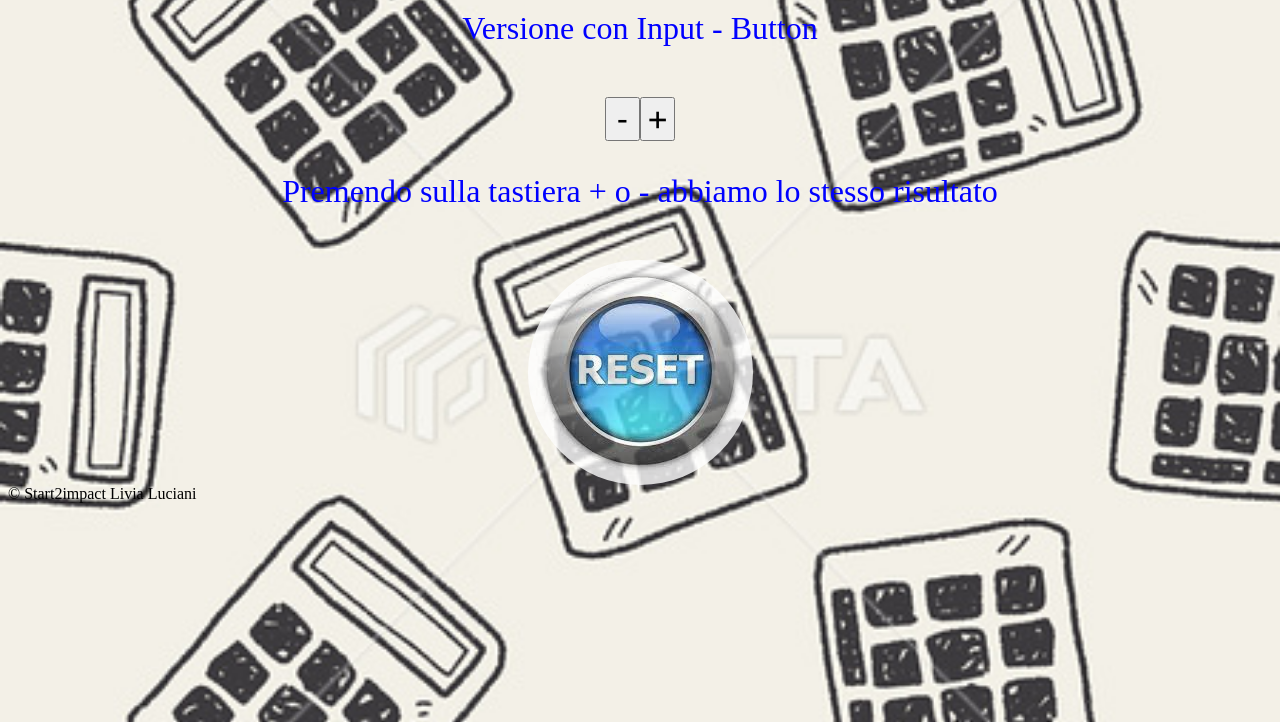
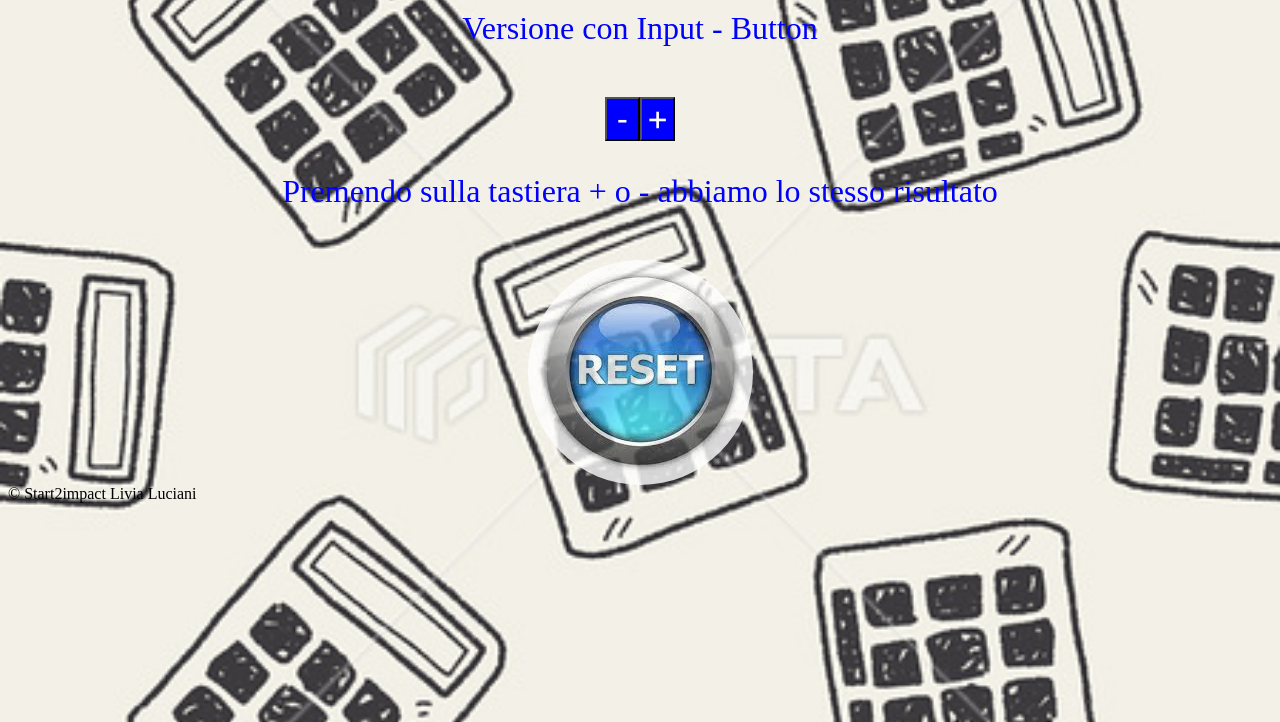
Before and after one commit to LiviaL22/Counter, a plain HTML site: page index.html in a window 1280 px wide. Shown: the part 267-989 px from the top of the page. Drawn offline with Linux system fonts and the light colour scheme.

Commit message:
add color

```diff
--- a/assets/css/file.css
+++ b/assets/css/file.css
@@ -103,3 +103,8 @@ body {
     justify-content: flex-start;
     color: black;
 }
+
+.tasti{
+    background-color: blue;
+    color: white;
+}
```
